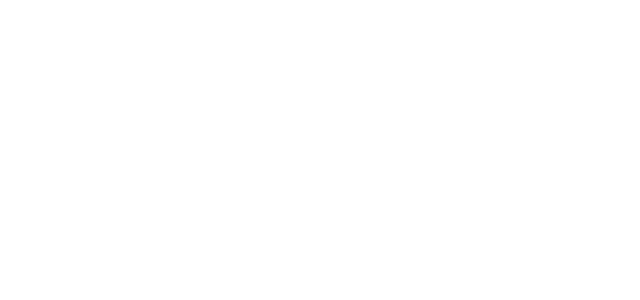
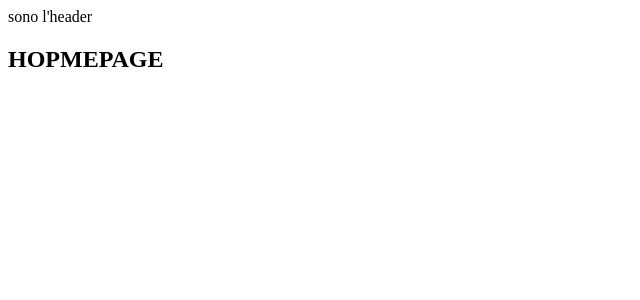
Before and after one commit to Sebastiano-Pizzata/gym-exercise-manager, a React (Vite) app in the folder front-end-exercise-manager/: page / in a window 1280 px wide. Shown: the top 300 px of the page, without its empty margins (0-640 px from the left). Built offline with nearby package versions, Linux system fonts and the light colour scheme.

Commit message:
ADD: Front-end Homepage Route

```diff
--- a/front-end-exercise-manager/index.html
+++ b/front-end-exercise-manager/index.html
@@ -1,13 +1,15 @@
 <!doctype html>
 <html lang="en">
+
 <head>
   <meta charset="UTF-8" />
-    <link rel="icon" type="image/svg+xml" href="/vite.svg" />
   <meta name="viewport" content="width=device-width, initial-scale=1.0" />
   <title>front-end-exercise-manager</title>
 </head>
+
 <body>
   <div id="root"></div>
   <script type="module" src="/src/main.jsx"></script>
 </body>
+
 </html>
--- a/front-end-exercise-manager/package.json
+++ b/front-end-exercise-manager/package.json
@@ -11,7 +11,8 @@
   },
   "dependencies": {
     "react": "^19.1.1",
-    "react-dom": "^19.1.1"
+    "react-dom": "^19.1.1",
+    "react-router-dom": "^7.9.3"
   },
   "devDependencies": {
     "@eslint/js": "^9.36.0",
--- a/front-end-exercise-manager/src/App.jsx
+++ b/front-end-exercise-manager/src/App.jsx
@@ -1,9 +1,23 @@
+import { BrowserRouter, Routes, Route } from 'react-router-dom';
+import { GlobalProvider } from "./context/GlobalContext";
+import DefaultLayout from './layout/DefaultLayout'
+import Homepage from './pages/Homepage';
+
 
 function App() {
 
 
   return (
     <>
+      <GlobalProvider>
+        <BrowserRouter>
+          <Routes>
+            <Route Component={DefaultLayout}>
+              <Route path='/' Component={Homepage} />
+            </Route>
+          </Routes>
+        </BrowserRouter>
+      </GlobalProvider>
 
     </>
   )
--- /dev/null
+++ b/front-end-exercise-manager/src/components/Header.jsx
@@ -0,0 +1,9 @@
+export default function Header() {
+    return (
+        <>
+            <header>
+                sono l'header
+            </header>
+        </>
+    )
+}
--- /dev/null
+++ b/front-end-exercise-manager/src/context/GlobalContext.jsx
@@ -0,0 +1,20 @@
+import { createContext, useContext } from "react";
+
+const GlobalContext = createContext();
+
+const GlobalProvider = ({ children }) => {
+
+    const value = {
+
+    }
+
+    return (
+        <GlobalContext.Provider value={value}>
+            {children}
+        </GlobalContext.Provider>
+    )
+}
+
+const useGlobalContext = () => useContext(GlobalContext);
+
+export { GlobalProvider, useGlobalContext }
--- /dev/null
+++ b/front-end-exercise-manager/src/layout/DefaultLayout.jsx
@@ -0,0 +1,14 @@
+import { Outlet } from 'react-router-dom';
+import Header from '../components/Header.jsx';
+
+
+export default function DefaultLayout() {
+    return (
+        <>
+            <section>
+                <Header />
+                <Outlet />
+            </section>
+        </>
+    );
+}
--- /dev/null
+++ b/front-end-exercise-manager/src/pages/Homepage.jsx
@@ -0,0 +1,5 @@
+export default function Homepage() {
+    return (
+        <h1>HOPMEPAGE</h1>
+    )
+}
```
Also changed, not shown: 1 other file (tests, documents, lock files or other folders). Lines whose indentation alone changed are shown as unchanged.
